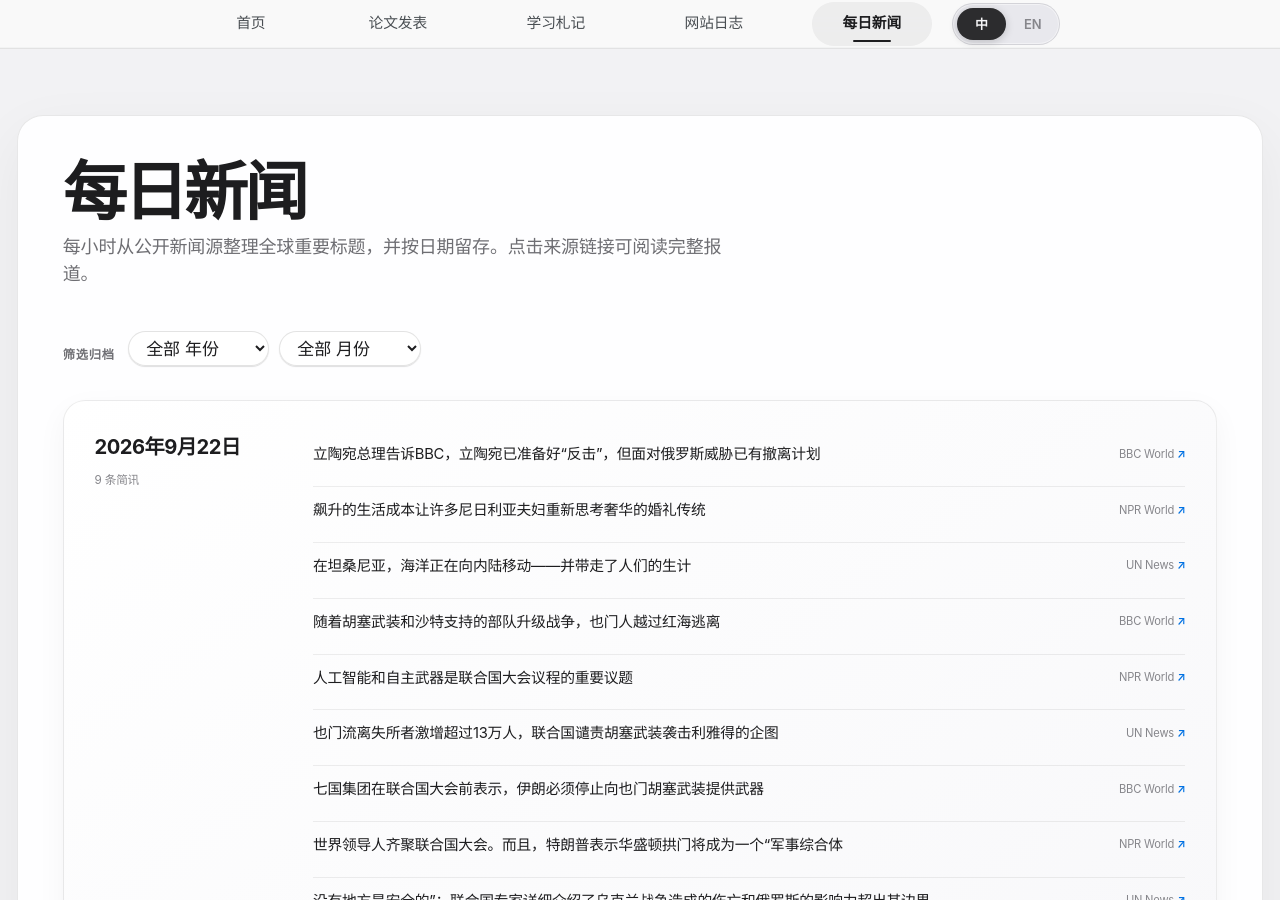
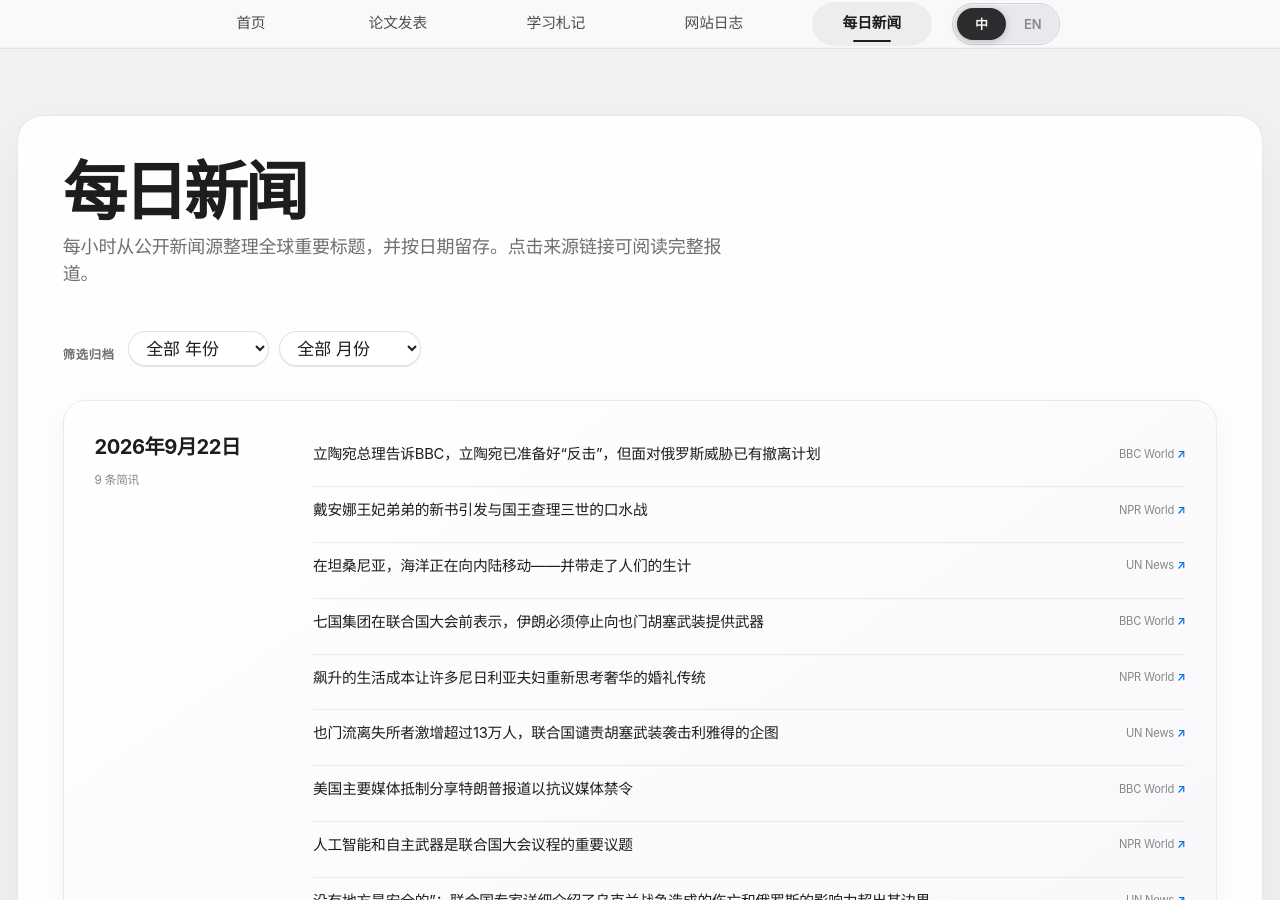
Before and after one commit to HaoxiangLuo/HaoxiangLuo.github.io, a Jekyll site: the page built from _pages/daily-news-zh.html, in a window 1280 px wide and 900 px high. Built offline with Jekyll 4.4.1, drawn with Linux system fonts in a browser that asks for light colours; a style sheet for code colours, icons or effects is not loaded.

Commit message:
Update daily news 2026-09-22

```diff
--- a/_data/daily_news.json
+++ b/_data/daily_news.json
@@ -1,5 +1,5 @@
 {
-  "updated_at": "2026-09-22T15:24:57+08:00",
+  "updated_at": "2026-09-22T16:26:19+08:00",
   "days": [
     {
       "date": "2026-09-22",
@@ -11,10 +11,10 @@
           "title_zh": "立陶宛总理告诉BBC，立陶宛已准备好“反击”，但面对俄罗斯威胁已有撤离计划"
         },
         {
-          "title": "Soaring living costs have many Nigerian couples rethinking the lavish wedding tradition",
+          "title": "New book by Princess Diana's brother prompts war of words with King Charles III",
           "source": "NPR World",
-          "url": "https://www.npr.org/2026/09/21/nx-s1-5909146/soaring-living-costs-have-many-nigerian-couples-rethinking-the-lavish-wedding-tradition",
-          "title_zh": "飙升的生活成本让许多尼日利亚夫妇重新思考奢华的婚礼传统"
+          "url": "https://www.npr.org/2026/09/22/g-s1-144505/princess-diana-brother-book",
+          "title_zh": "戴安娜王妃弟弟的新书引发与国王查理三世的口水战"
         },
         {
           "title": "In Tanzania, the sea is moving inland – and taking livelihoods with it",
@@ -23,16 +23,16 @@
           "title_zh": "在坦桑尼亚，海洋正在向内陆移动——并带走了人们的生计"
         },
         {
-          "title": "Yemenis flee across Red Sea as Houthis and Saudi-backed forces escalate war",
+          "title": "Iran must stop arming Houthis in Yemen, G7 says ahead of UN General Assembly",
           "source": "BBC World",
-          "url": "https://www.bbc.co.uk/news/articles/cw4gm7l742dmo?at_medium=RSS&at_campaign=rss",
-          "title_zh": "随着胡塞武装和沙特支持的部队升级战争，也门人越过红海逃离"
+          "url": "https://www.bbc.co.uk/news/articles/cwm2qpmepmlzo?at_medium=RSS&at_campaign=rss",
+          "title_zh": "七国集团在联合国大会前表示，伊朗必须停止向也门胡塞武装提供武器"
         },
         {
-          "title": "AI and autonomous weapons are high on the agenda at the UN General Assembly",
+          "title": "Soaring living costs have many Nigerian couples rethinking the lavish wedding tradition",
           "source": "NPR World",
-          "url": "https://www.npr.org/2026/09/21/nx-s1-5974200/ai-and-autonomous-weapons-are-high-on-the-agenda-at-the-un-general-assembly",
-          "title_zh": "人工智能和自主武器是联合国大会议程的重要议题"
+          "url": "https://www.npr.org/2026/09/21/nx-s1-5909146/soaring-living-costs-have-many-nigerian-couples-rethinking-the-lavish-wedding-tradition",
+          "title_zh": "飙升的生活成本让许多尼日利亚夫妇重新思考奢华的婚礼传统"
         },
         {
           "title": "UN condemns attempted Houthi strike on Riyadh as Yemen displacement surges past 130,000",
@@ -41,16 +41,16 @@
           "title_zh": "也门流离失所者激增超过13万人，联合国谴责胡塞武装袭击利雅得的企图"
         },
         {
-          "title": "Iran must stop arming Houthis in Yemen, G7 says ahead of UN General Assembly",
+          "title": "Major US outlets boycott shared Trump coverage in protest at media ban",
           "source": "BBC World",
-          "url": "https://www.bbc.co.uk/news/articles/cwm2qpmepmlzo?at_medium=RSS&at_campaign=rss",
-          "title_zh": "七国集团在联合国大会前表示，伊朗必须停止向也门胡塞武装提供武器"
+          "url": "https://www.bbc.co.uk/news/articles/cje3rezd92y3o?at_medium=RSS&at_campaign=rss",
+          "title_zh": "美国主要媒体抵制分享特朗普报道以抗议媒体禁令"
         },
         {
-          "title": "World leaders convene for UNGA. And, Trump says D.C. arch will be a 'military complex'",
+          "title": "AI and autonomous weapons are high on the agenda at the UN General Assembly",
           "source": "NPR World",
-          "url": "https://www.npr.org/2026/09/21/g-s1-144238/up-first-newsletter-united-nations-general-assembly-trump-arch-faa-ai-federal-agent-shooting",
-          "title_zh": "世界领导人齐聚联合国大会。而且，特朗普表示华盛顿拱门将成为一个“军事综合体"
+          "url": "https://www.npr.org/2026/09/21/nx-s1-5974200/ai-and-autonomous-weapons-are-high-on-the-agenda-at-the-un-general-assembly",
+          "title_zh": "人工智能和自主武器是联合国大会议程的重要议题"
         },
         {
           "title": "‘Nowhere is safe’: UN experts detail Ukraine war’s toll and Russia’s reach beyond its borders",
```
